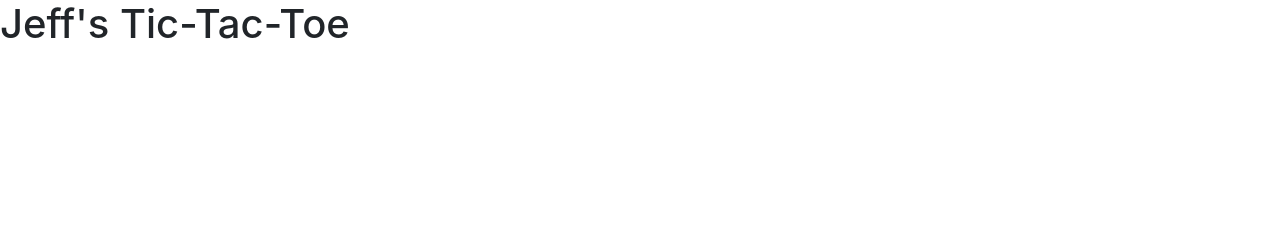
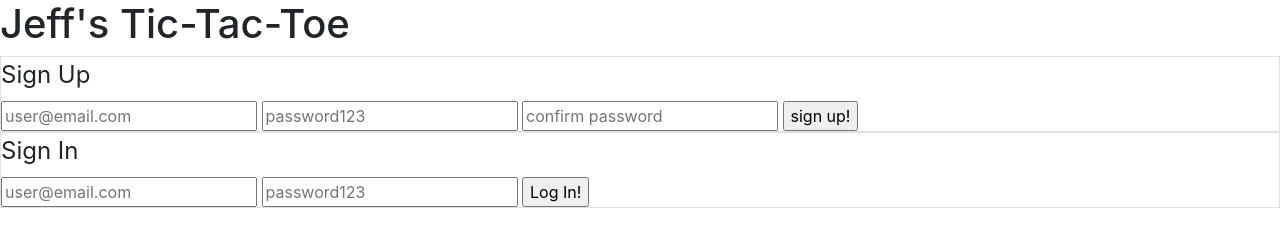
Before and after one commit to JSPortfolio/tic-tac-toe-jspringwater-client, a website built with webpack: page index.html in a window 1280 px wide. Built offline with nearby package versions, Linux system fonts and the light colour scheme.

Commit message:
//Started setting up Sign-up function --Created form elements to hold inputs for Sign-up and Sign-in --Created file to hold curl-command for signing up user. --Added appropriate API url to config.js file

```diff
--- a/assets/scripts/config.js
+++ b/assets/scripts/config.js
@@ -2,8 +2,8 @@
 
 let apiUrl
 const apiUrls = {
-  production: '<replace-with-heroku-url>',
-  development: 'http://localhost:4741'
+  production: 'https://tic-tac-toe-wdi-production.herokuapp.com',
+  development: 'https://tic-tac-toe-wdi.herokuapp.com/'
 }
 
 if (window.location.hostname === 'localhost') {
--- a/assets/styles/index.scss
+++ b/assets/styles/index.scss
@@ -1 +1,9 @@
 @import '~bootstrap/scss/bootstrap';
+
+.login {
+  border: solid 3px black;
+
+  width: 30%;
+
+  padding: 15%;
+}
--- a/index.html
+++ b/index.html
@@ -13,12 +13,30 @@
     </head>
     <body>
       <h1>Jeff's Tic-Tac-Toe</h1>
-      <div id='ticTacToeBoard'>
-      </div>
-      <aside>
-      </aside>
-      <div id='message'>
-      </div>
+      <form id='sign-up' class='border'>
+
+  <!--Form element to contain input for creating new user; email,
+  password and confirmation of password-->
+  <fieldset>
+  <legend>Sign Up</legend>
+    <input type='text' name='credentials[email]' placeholder='user@email.com'>
+    <input type='password' name='credentials[password]' placeholder='password123'>
+    <input type='password' name='credentials[password_confirmation]' placeholder='confirm password'>
+    <input type='submit' value='sign up!'>
+  </legend>
+ </fieldset>
+</form>
+
+<!--Form element to contain input for signing in existing user: email,
+and password-->
+<form id='sign-in' class='border'>
+  <fieldset>
+  <legend>Sign In</legend>
+    <input type='text' name='credentials[email]' placeholder='user@email.com'>
+    <input type='password' name='credentials[password]' placeholder='password123'>
+    <input type='submit' value='Log In!'>
+  </fieldset>
+</form>
 
     </body>
 </html>
```
Also changed, not shown: 1 other file.
